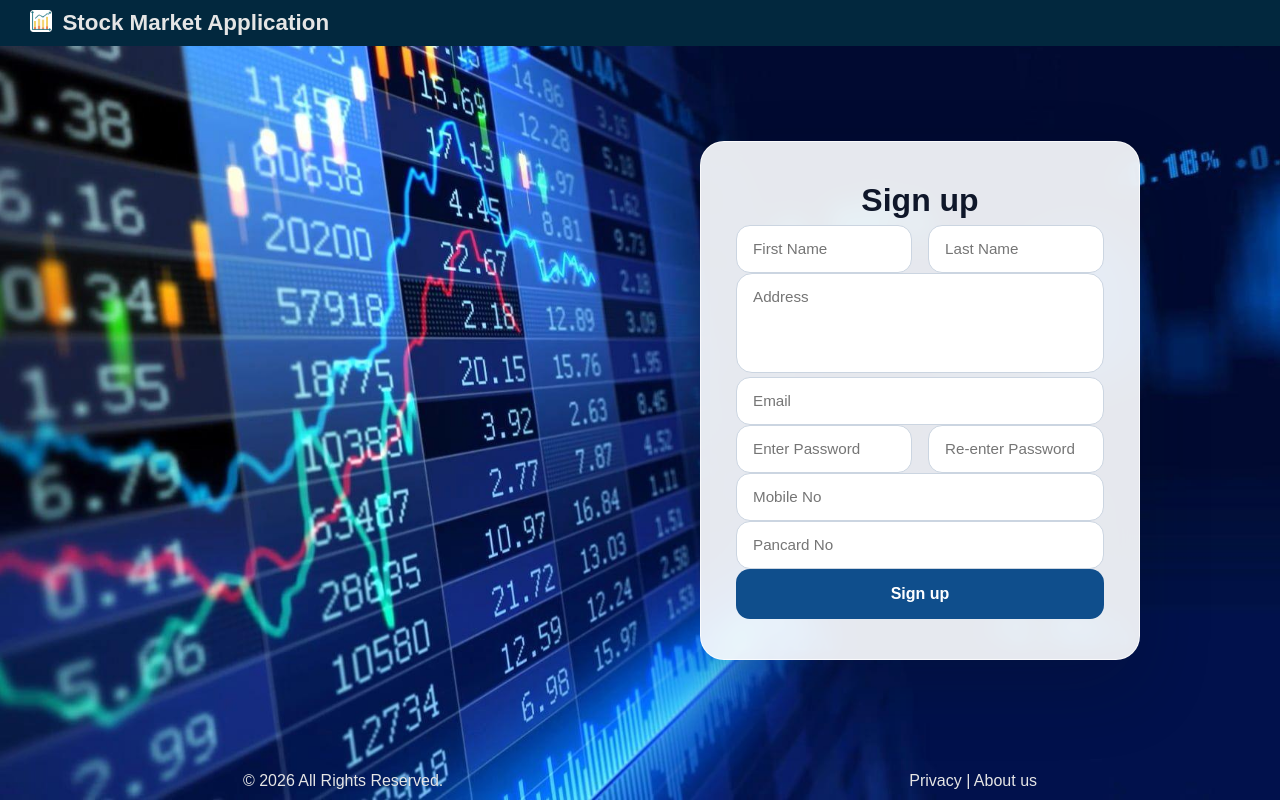
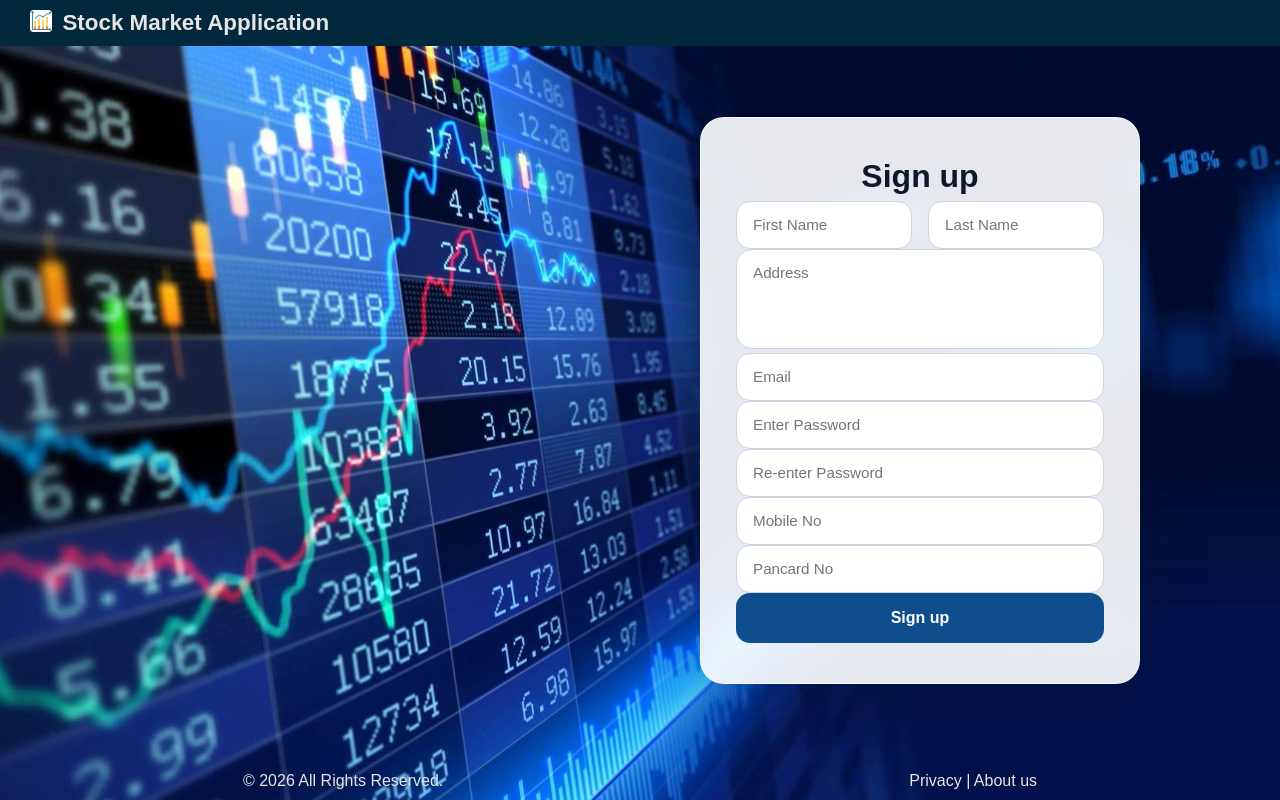
Before and after one commit to Sp0520/Stock_Market, a PHP site: page /foobar/signup.php in a window 1280 px wide. Run offline with PHP 8.4, Linux system fonts and the light colour scheme; data that the repository does not hold is empty.

Commit message:
Update signup page styling

```diff
--- a/Style.css
+++ b/Style.css
@@ -8,6 +8,7 @@
 }
 .container,
 .dashboard_container {
+  position: relative;
   height: 100vh;
   width: 100vw;
   display: flex;
@@ -17,23 +18,15 @@
 .background_img {
   margin: 0;
   padding: 0;
-  font-family: Arial, Helvetica, sans-serif;
   min-height: 100vh;
-  display: flex;
-  justify-content: center;
-  align-items: center;
   background-image: url(assets/background.jpg);
   background-size: cover;
   background-position: center;
   background-repeat: no-repeat;
-  position: relative;
-  overflow: hidden;
+  position: absolute;
+  inset: 0;
+  z-index: 1;
 }
-.background_img img {
-  display: none;
-}
-
-
 
 .header {
   width: 100%;
--- a/signup.php
+++ b/signup.php
@@ -20,9 +20,7 @@ require('conn.php');
 
 <div class="container">
 
-<div class="background_img">
-<img src="./assets/background.jpg" alt="">
-</div>
+<div class="background_img"></div>
 
 <div class="header">
 <div>
@@ -41,10 +39,8 @@ require('conn.php');
       </div>
       <textarea name="address" class="textarea_signup" placeholder="Address" required></textarea>
       <input type="email" class="email_signup" name="email" placeholder="Email" required>
-      <div class="name_row">
-        <input type="password" class="pass_signup" name="enter_password" placeholder="Enter Password" required>
-        <input type="password" class="pass_signup" name="confirm_password" placeholder="Re-enter Password" required>
-      </div>
+      <input type="password" class="pass_signup" name="enter_password" placeholder="Enter Password" required>
+      <input type="password" class="pass_signup" name="confirm_password" placeholder="Re-enter Password" required>
       <input type="number" class="email_signup" name="mobile_number" placeholder="Mobile No" required>
       <input type="text" class="email_signup" name="pan_number" placeholder="Pancard No" required>
       <input type="submit" class="btnSignup_singup" name="btnSignup" value="Sign up">
```
